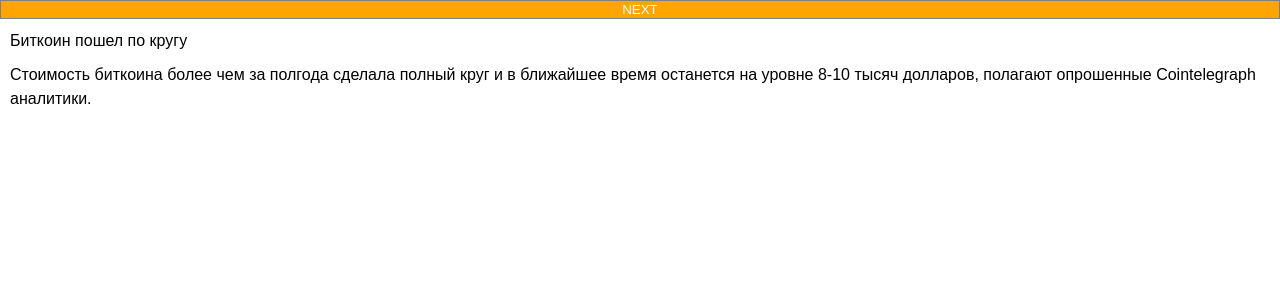
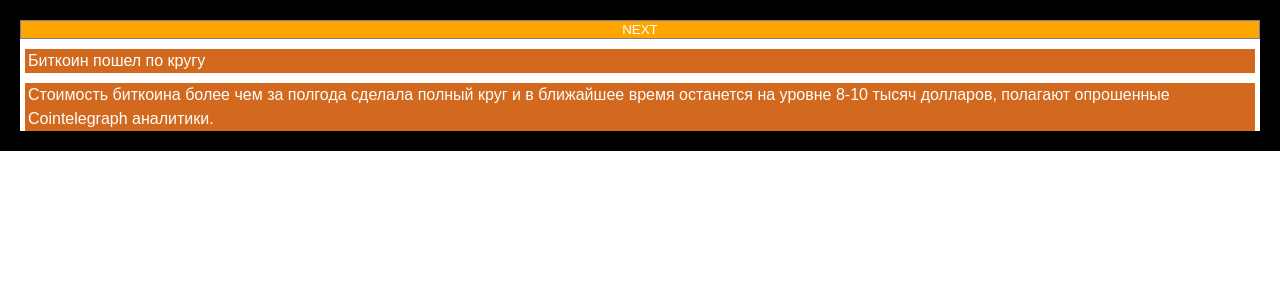
Before and after one commit to skiminock/react-paragraphs-hider, a React (Create React App) app: page / in a window 1280 px wide. Shown: the top 300 px of the page. Built offline with nearby package versions, Linux system fonts and the light colour scheme.

Commit message:
add colors

```diff
--- a/src/App.css
+++ b/src/App.css
@@ -13,6 +13,8 @@ button {
 .container {
     display: flex;
     flex-flow: column;
+    padding: 20px;
+    background: black;
 }
 .btn-next {
     background: orange;
@@ -36,13 +38,15 @@ button {
     flex-flow: column;
     background: white;
 }
-.paragraphs {
-    margin-left: 10px;
-    margin-right: 10px;
-}
 .paragraph {
     line-height: 24px;
     margin-top: 10px;
+    margin-left: 5px;
+    margin-right: 5px;
+    background-color: chocolate;
+    color: white;
+    padding-left: 3px;
+    padding-right: 3px
 }
 .toggle {
     width: 100%;
--- a/src/App.js
+++ b/src/App.js
@@ -86,7 +86,6 @@ class App extends Component {
                       restrictedHeight={200}
                       lineHeight={24}
                       wrapperClassName="wrapper"
-                      paragraphsClassName="paragraphs"
                       paragraphClassName="paragraph"
                       toggleClassName="toggle"
                       toggleShow={<button className="btn-show">SHOW</button>}
--- a/src/Paragraphs/Paragraphs.js
+++ b/src/Paragraphs/Paragraphs.js
@@ -192,7 +192,6 @@ export default class Paragraphs extends Component {
     render() {
         const {
             wrapperClassName,
-            paragraphsClassName,
             paragraphClassName,
             toggleClassName,
             toggleShow,
@@ -218,7 +217,6 @@ export default class Paragraphs extends Component {
                  style={{ visibility: (height ? 'visible' : 'hidden') }}
             >
                 <div
-                    className={paragraphsClassName}
                     style={paragraphsStyle}
                     ref={wrapper => this.wrapper = wrapper}
                 >
@@ -255,7 +253,6 @@ Paragraphs.propTypes = {
     toggleHide: PropTypes.node.isRequired,
 
     wrapperClassName: PropTypes.string,
-    paragraphsClassName: PropTypes.string,
     paragraphClassName: PropTypes.string,
     toggleClassName: PropTypes.string,
 
```
